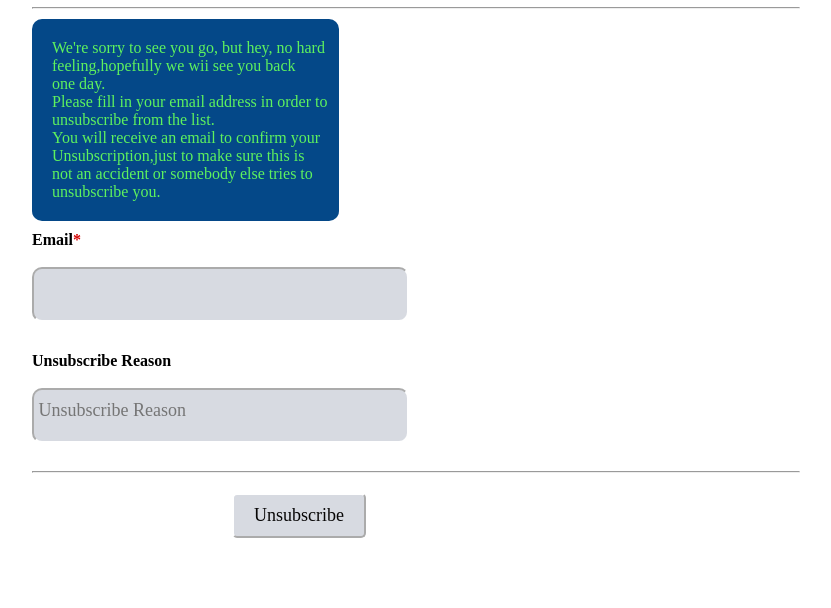
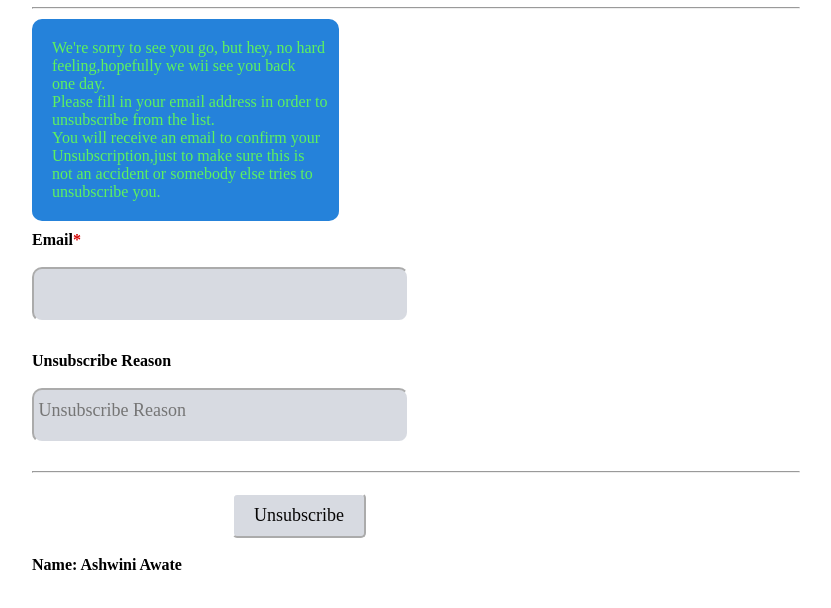
Before and after one commit to awateashvini07/subscriber-email, a plain HTML site: page index.html in a window 1280 px wide. Shown: the part 40-648 px from the top of the page, without its empty margins (28-859 px from the left). Drawn offline with Linux system fonts and the light colour scheme; a web font is replaced by a local one.

Commit message:
creating Email subscribe
creating Email subscribe

```diff
--- a/index.html
+++ b/index.html
@@ -36,6 +36,8 @@
     </div><br>
     <hr>
     <button> Unsubscribe </button>
+    <br><br>
+    <p> <strong> Name: Ashwini Awate </strong></p>
 </div>
 </body>
 </html>
--- a/style.css
+++ b/style.css
@@ -19,7 +19,7 @@ h2 {
 }
 .data {
   border-radius: 10px;
-  background-color: rgb(4, 72, 136);
+  background-color: rgb(37, 130, 218);
   color: rgb(94, 242, 94);
   padding-top: 20px;
   padding-left: 20px;
```
